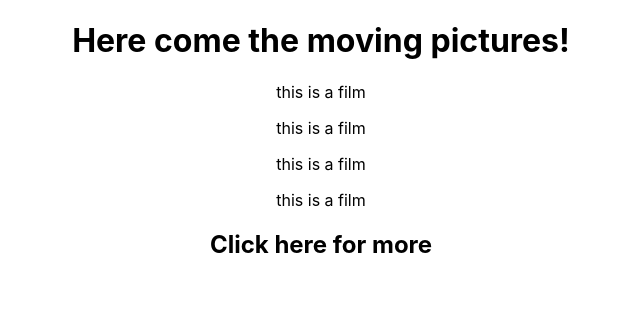
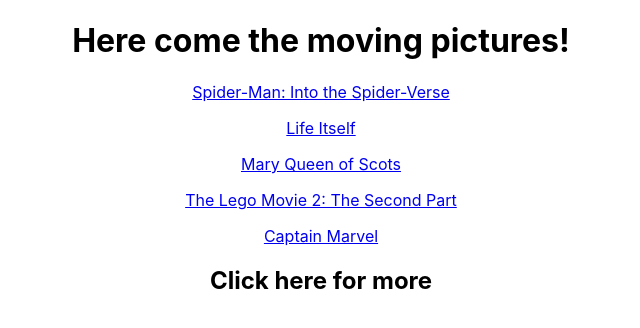
Before and after one commit to DeuterGraves/upcoming_film_releases_react, a React (Create React App) app: page / in a window 1280 px wide. Shown: the top 328 px of the page, without its empty margins (319-959 px from the left). Built offline with nearby package versions, Linux system fonts and the light colour scheme.

Commit message:
film titles and links list in place

```diff
--- a/src/components/Film.js
+++ b/src/components/Film.js
@@ -5,7 +5,7 @@
   render(){
     return(
       <Fragment>
-      <p> this is a film</p>
+      <a href={this.props.url}><p>{this.props.name}</p></a>
       </Fragment>
     )
   }
--- a/src/components/FilmList.js
+++ b/src/components/FilmList.js
@@ -4,12 +4,13 @@
 class FilmList extends Component{
 
   render(){
+    const filmNodes = this.props.data.map((film)=>{
+      return <Film key={film.id} name={film.name} url={film.url} />
+    });
     return(
-      <div>
-      <Film />
-      <Film />
-      <Film />
-      <Film />
+      <div className="filmList">
+      {filmNodes}
+
       </div>
     )
   }
```
